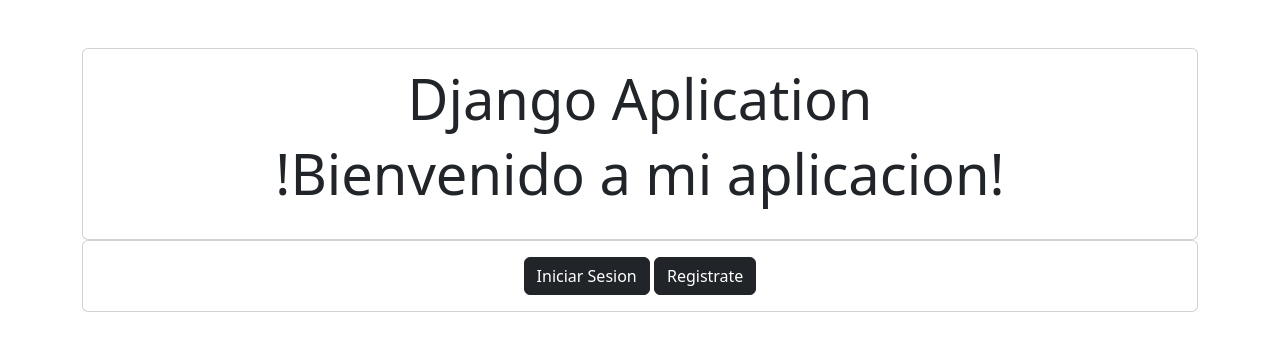
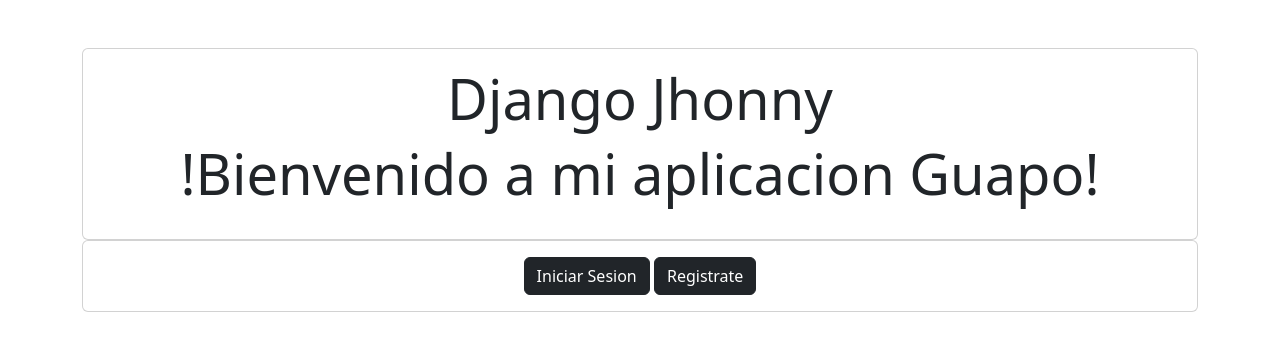
Before and after one commit to JhonnyCCM/Django-auth-crud, a Django app: page / in a window 1280 px wide. Shown: the part 56-407 px from the top of the page. Run offline with Django 5.2, Linux system fonts and the light colour scheme.

Commit message:
first commit

```diff
--- a/tasks/templates/home.html
+++ b/tasks/templates/home.html
@@ -3,8 +3,8 @@
 {% block content %}
 <main class="container py-5">
     <section class="card card-body">
-        <h1 class="display-4 text-center">Django Aplication</h1>
-        <P class="display-4 text-center">!Bienvenido a mi aplicacion!</P>
+        <h1 class="display-4 text-center">Django Jhonny</h1>
+        <P class="display-4 text-center">!Bienvenido a mi aplicacion Guapo!</P>
     </section>
     <section class="card card-body">
 
--- a/tasks/templates/signup.html
+++ b/tasks/templates/signup.html
@@ -13,7 +13,7 @@
                 {% csrf_token %}
 
                 <div class="mb-3">
-                    <label for="username">Nombre de usario:</label>
+                    <label for="username">Nombre de usuario:</label>
                     <input type="text" name="username" id="username" class="form-control" placeholder="Nombre de Usuario">
                 </div>
 
```
